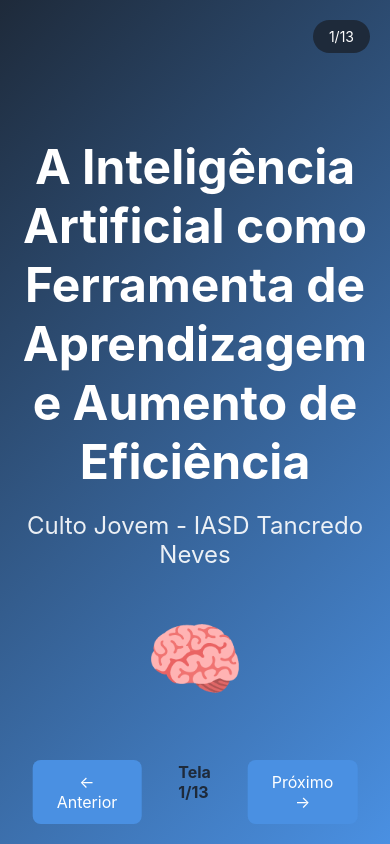
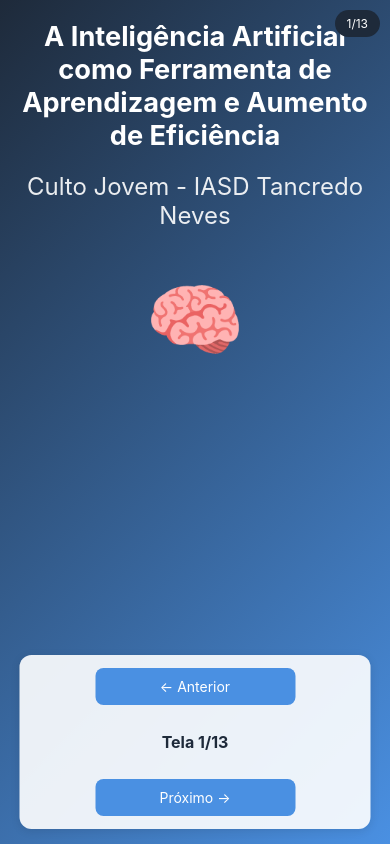
Before and after one commit to diegoguilarducci/unyleya_apex_5, a plain HTML site: page index.html in a window 390 px wide. Drawn offline with Linux system fonts and the light colour scheme.

Commit message:
Add files via upload

```diff
--- a/index.html
+++ b/index.html
@@ -40,13 +40,14 @@
             position: absolute;
             width: 100%;
             height: 100%;
-            padding: 60px;
+            padding: 60px 20px 100px; /* Aumentei o padding inferior para 100px */
             display: none;
             flex-direction: column;
-            justify-content: center;
+            justify-content: flex-start; /* Alterado para flex-start para permitir scroll */
             align-items: center;
             text-align: center;
             transition: transform 0.5s ease;
+            overflow-y: auto; /* Adicionado para permitir scroll quando necessário */
         }
 
         .tela.ativa {
@@ -68,6 +69,7 @@
             margin: 20px 0;
             max-width: 800px;
             text-align: left;
+            width: 100%; /* Adicionado para garantir que o card ocupe toda a largura disponível */
         }
 
         .botao {
@@ -91,15 +93,21 @@
             margin-bottom: 20px;
         }
 
-        /* NAVEGAÇÃO */
+        /* NAVEGAÇÃO - MELHORIAS PARA MOBILE */
         .navegacao {
             position: fixed;
-            bottom: 30px;
+            bottom: 20px; /* Aumentei de 30px para 20px para dar mais espaço */
             left: 50%;
             transform: translateX(-50%);
             display: flex;
             gap: 15px;
             z-index: 1000;
+            background: rgba(255, 255, 255, 0.9); /* Fundo semi-transparente */
+            padding: 10px;
+            border-radius: 12px;
+            box-shadow: 0 2px 10px rgba(0,0,0,0.1);
+            width: auto;
+            max-width: 90%; /* Limita a largura máxima */
         }
 
         .contador-telas {
@@ -118,6 +126,7 @@
         .tela-capa {
             background: linear-gradient(135deg, var(--azul-escuro), var(--azul-medio));
             color: var(--branco);
+            justify-content: center; /* Mantém centralizado na capa */
         }
 
         .tela-biblia {
@@ -195,22 +204,92 @@
             border-color: var(--verde);
         }
 
-        /* RESPONSIVO */
+        /* RESPONSIVO - MELHORIAS PARA MOBILE */
         @media (max-width: 768px) {
             .tela {
-                padding: 20px;
+                padding: 20px 15px 90px; /* Ajuste do padding para mobile */
+                justify-content: flex-start;
             }
 
             .card {
                 padding: 20px;
+                margin: 10px 0;
             }
 
             .grid-exemplos {
                 grid-template-columns: 1fr;
+                gap: 15px;
+                margin: 20px 0;
             }
 
             .navegacao {
-                bottom: 10px;
+                bottom: 15px;
+                padding: 8px;
+                gap: 10px;
+                width: 95%; /* Ocupa quase toda a largura */
+            }
+
+            .botao {
+                padding: 10px 15px;
+                font-size: 14px;
+                margin: 5px;
+            }
+
+            .plataformas-lista {
+                gap: 10px;
+            }
+
+            .plataforma-item {
+                min-width: 120px;
+                padding: 12px;
+                font-size: 14px;
+            }
+
+            .contador-telas {
+                top: 10px;
+                right: 10px;
+                font-size: 12px;
+                padding: 6px 12px;
+            }
+
+            /* Ajustes de texto para mobile */
+            h1 {
+                font-size: 2em !important;
+            }
+
+            h2 {
+                font-size: 1.5em;
+            }
+
+            p, li {
+                font-size: 0.9em;
+            }
+
+            .citacao-biblia {
+                font-size: 16px;
+                padding: 15px;
+            }
+        }
+
+        /* Ajustes para telas muito pequenas */
+        @media (max-width: 480px) {
+            .navegacao {
+                flex-direction: column;
+                align-items: center;
+                width: 90%;
+            }
+
+            .botao {
+                width: 100%;
+                max-width: 200px;
+            }
+
+            h1 {
+                font-size: 1.7em !important;
+            }
+
+            .icone {
+                font-size: 36px;
             }
         }
     </style>
@@ -530,6 +609,9 @@
             // Atualizar contador
             document.getElementById('contador').textContent = `${telaAtual}/${totalTelas}`;
             document.getElementById('numero-tela').textContent = telaAtual;
+
+            // Scroll para o topo ao mudar de tela
+            novaTela.scrollTop = 0;
         }
 
         // NAVEGAÇÃO POR TECLADO
```
